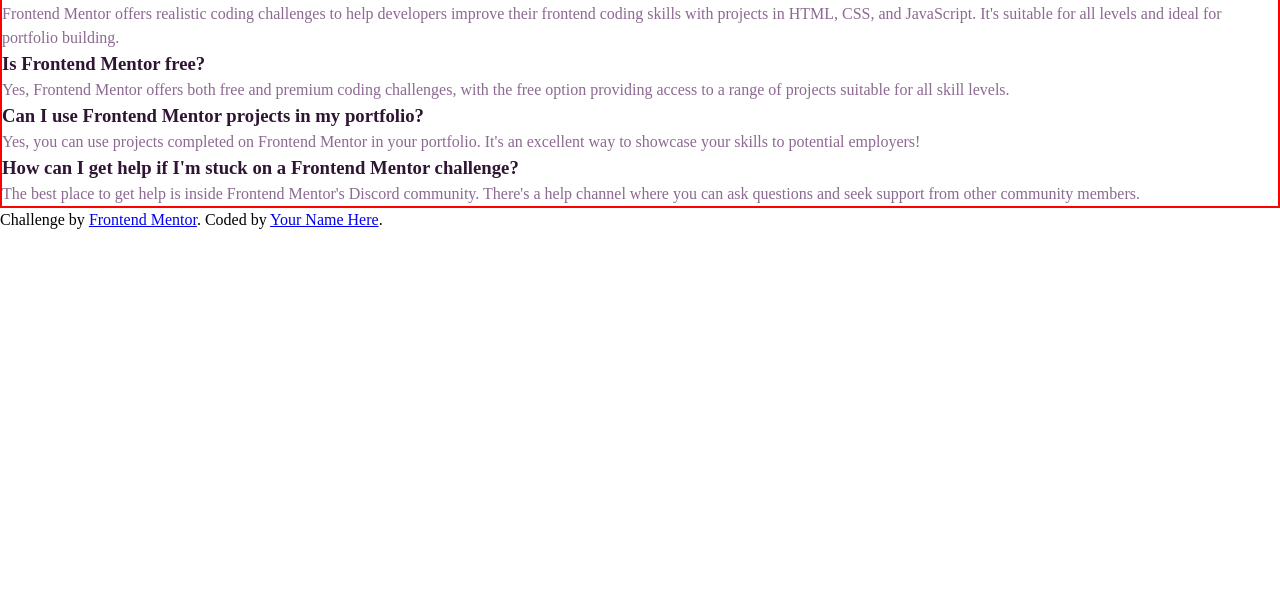
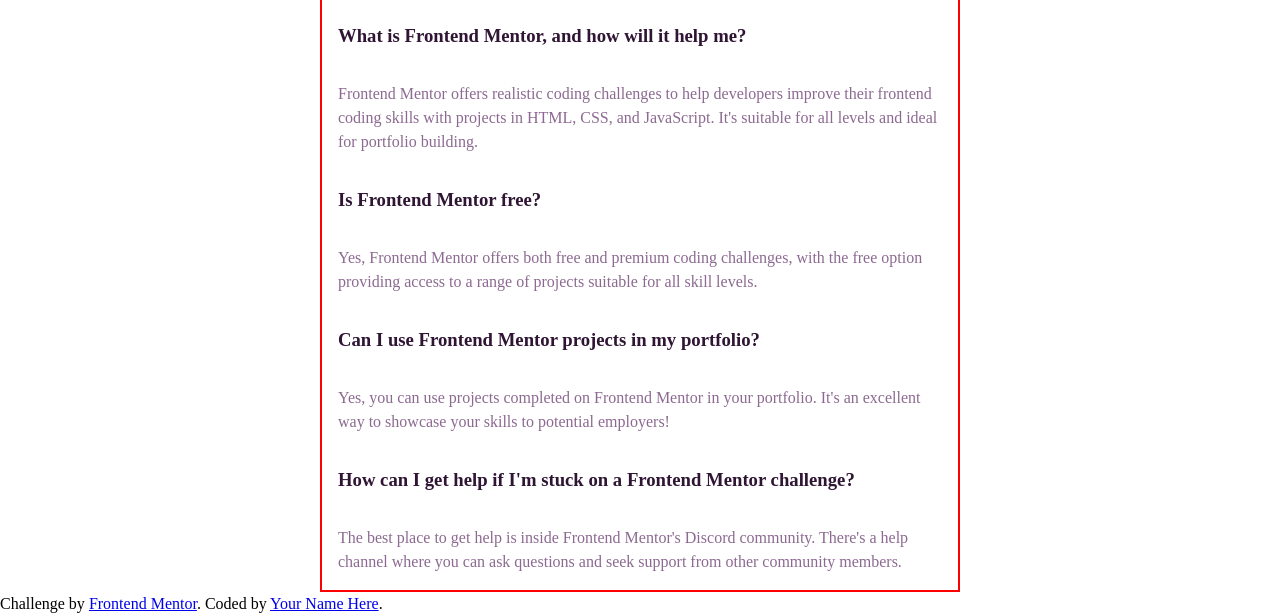
Before and after one commit to tmills0203/faq-accordion, a plain HTML site: page index.html in a window 1280 px wide. Shown: the part 236-852 px from the top of the page. Before the commit the page ends 800 px from the top, so only its background shows below. Drawn offline with Linux system fonts and the light colour scheme.

Commit message:
change span to p tags

```diff
--- a/index.html
+++ b/index.html
@@ -24,12 +24,12 @@
           </h3>
         </header>
         <section class="collapsible__content">
-          <span>
+          <p>
             Frontend Mentor offers realistic coding challenges to help
             developers improve their frontend coding skills with projects in
             HTML, CSS, and JavaScript. It's suitable for all levels and ideal
             for portfolio building.
-          </span>
+          </p>
         </section>
       </section>
       <section class="collapsible collapsible--expanded">
@@ -37,11 +37,11 @@
           <h3 class="collapsible__heading">Is Frontend Mentor free?</h3>
         </header>
         <section class="collapsible__content">
-          <span>
+          <p>
             Yes, Frontend Mentor offers both free and premium coding challenges,
             with the free option providing access to a range of projects
             suitable for all skill levels.
-          </span>
+          </p>
         </section>
       </section>
       <section class="collapsible collapsible--expanded">
@@ -51,11 +51,11 @@
           </h3>
         </header>
         <section class="collapsible__content">
-          <span>
+          <p>
             Yes, you can use projects completed on Frontend Mentor in your
             portfolio. It's an excellent way to showcase your skills to
             potential employers!
-          </span>
+          </p>
         </section>
       </section>
       <section class="collapsible collapsible--expanded">
@@ -65,11 +65,11 @@
           </h3>
         </header>
         <section class="collapsible__content">
-          <span>
+          <p>
             The best place to get help is inside Frontend Mentor's Discord
             community. There's a help channel where you can ask questions and
             seek support from other community members.
-          </span>
+          </p>
         </section>
       </section>
     </div>
--- a/style.css
+++ b/style.css
@@ -42,8 +42,10 @@
 h3,
 h4,
 h5,
-h6 {
+h6,
+span {
   overflow-wrap: break-word;
+  padding: 1rem 1rem;
 }
 
 /* General */
@@ -52,7 +54,7 @@
   color: hsl(292, 42%, 14%);
 }
 
-span {
+p {
   font-size: 16px;
   color: hsl(292, 16%, 49%);
 }
@@ -60,13 +62,14 @@
 /* Container */
 .container {
   border: 2px red solid;
-  max-width: fit-content;
-  margin-left: auto;
-  margin-right: auto;
+  max-width: 750px;
+  margin-inline: auto;
   margin-top: 10rem;
+  width: 50%;
 }
 
 /* effect */
+
 .collapsible__heading:hover {
   cursor: pointer;
   color: hsl(293, 71%, 48%);
```
